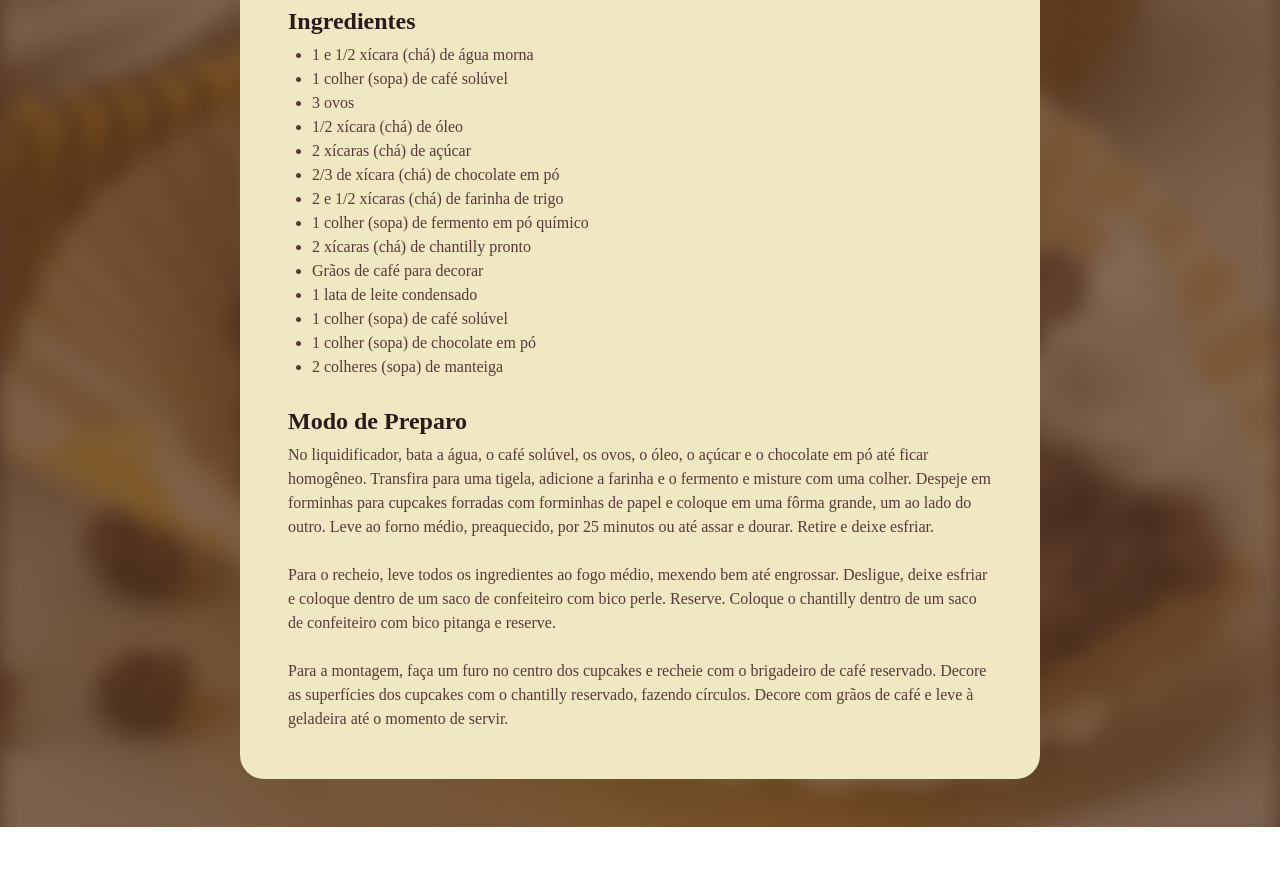
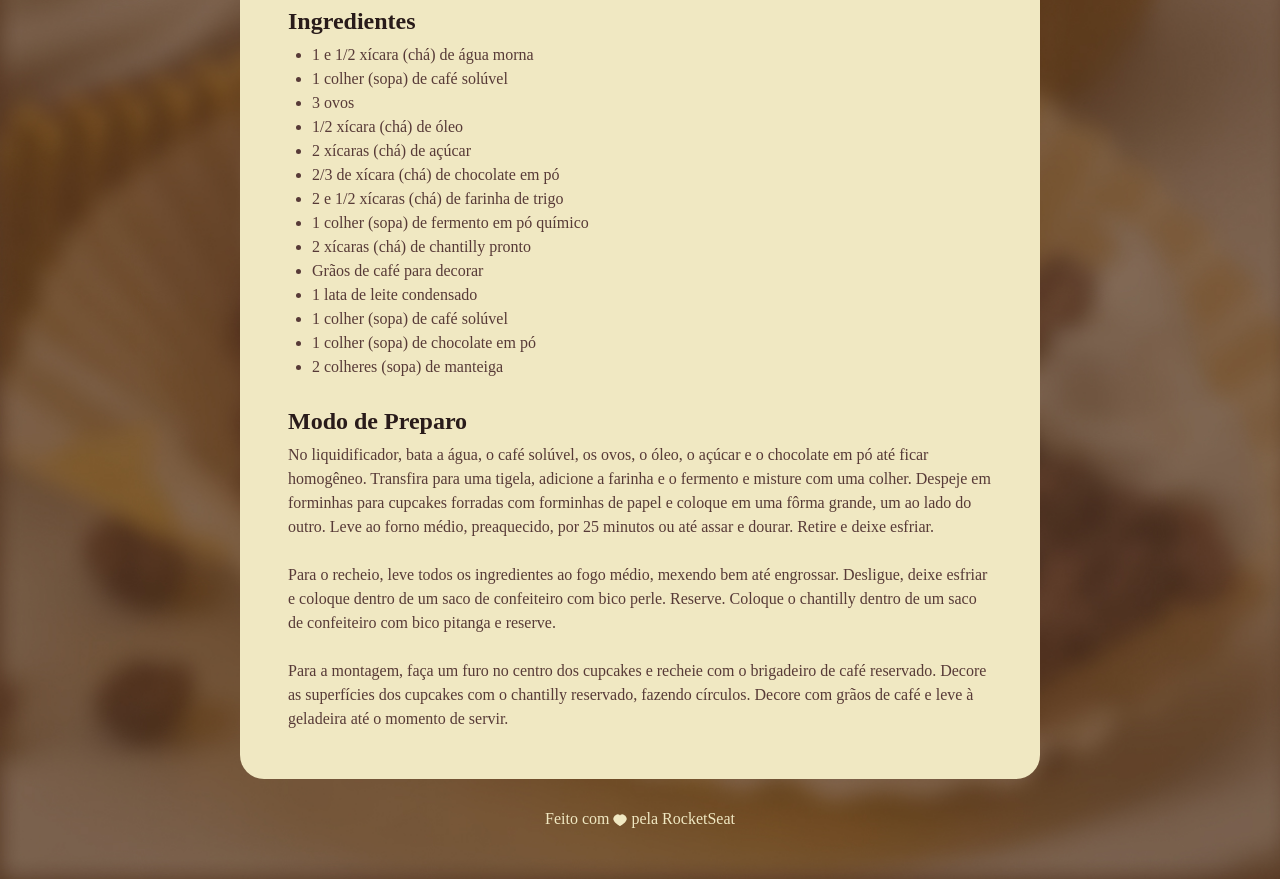
Before and after one commit to nathlessa/projeto-receita, a plain HTML site: page index.html in a window 1280 px wide. Shown: the part 720-1599 px from the top of the page. Before the commit the page ends 1547 px from the top, so only its background shows below. Drawn offline with Linux system fonts and the light colour scheme; a web font is replaced by a local one.

Commit message:
adicionando footer

```diff
--- a/index.html
+++ b/index.html
@@ -72,6 +72,10 @@
             </section>
         </main>
     </div>
+    <footer>
+        Feito com
+        <img src="assets/heart-icon.svg" alt="ícone de coração"> pela RocketSeat
+    </footer>
 </body>
 
 </html>
--- a/style.css
+++ b/style.css
@@ -21,7 +21,7 @@ body {
     padding: 24px;
     background-color: #F0E8C2;
     border-radius: 24px;
-    margin: 48px auto;
+    margin: 48px auto 28px;
   }
 
   img {
@@ -60,6 +60,8 @@ body {
     color: #F0E8C2;
     text-align: center;
     padding-bottom: 48px;
+  }
 
-
+  footer img {
+    vertical-align: middle;
   }
```
Also changed, not shown: assets/bg-image.jpg (deleted), assets/heart-icon.svg (added).
